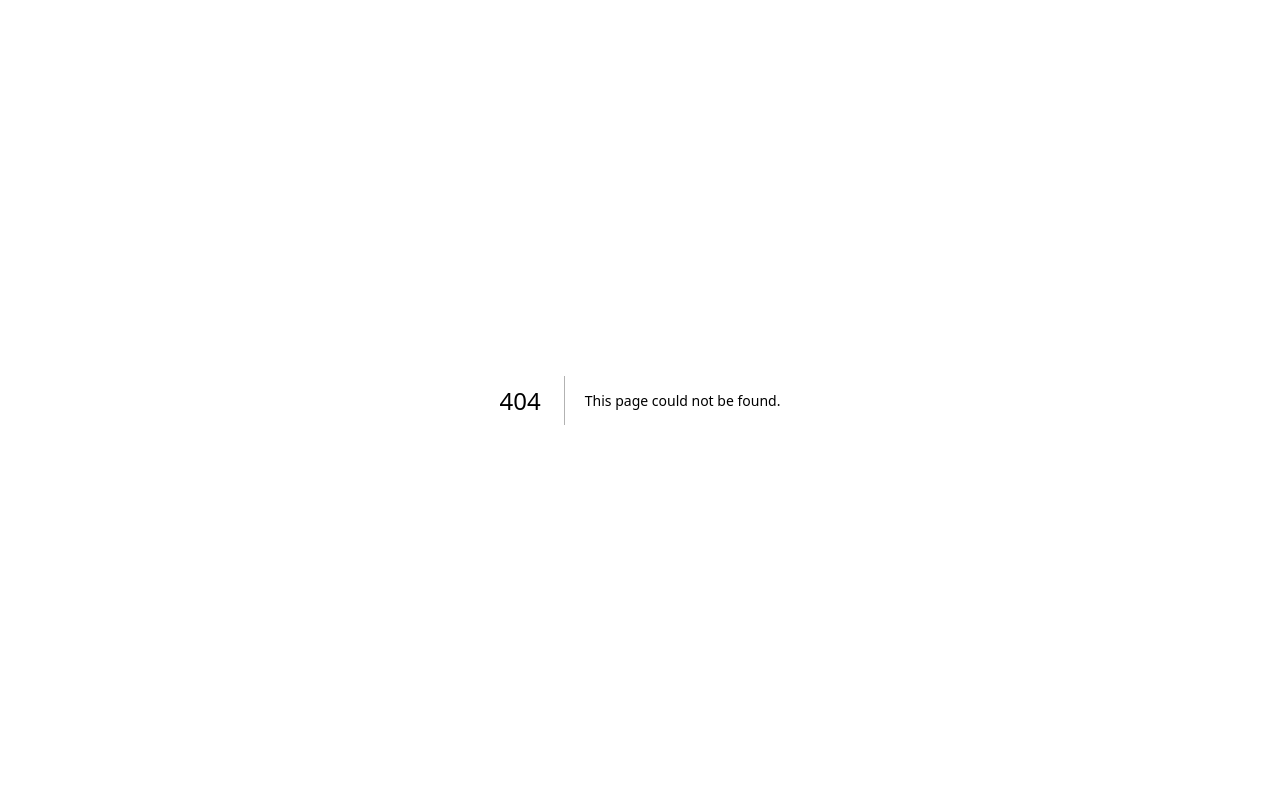
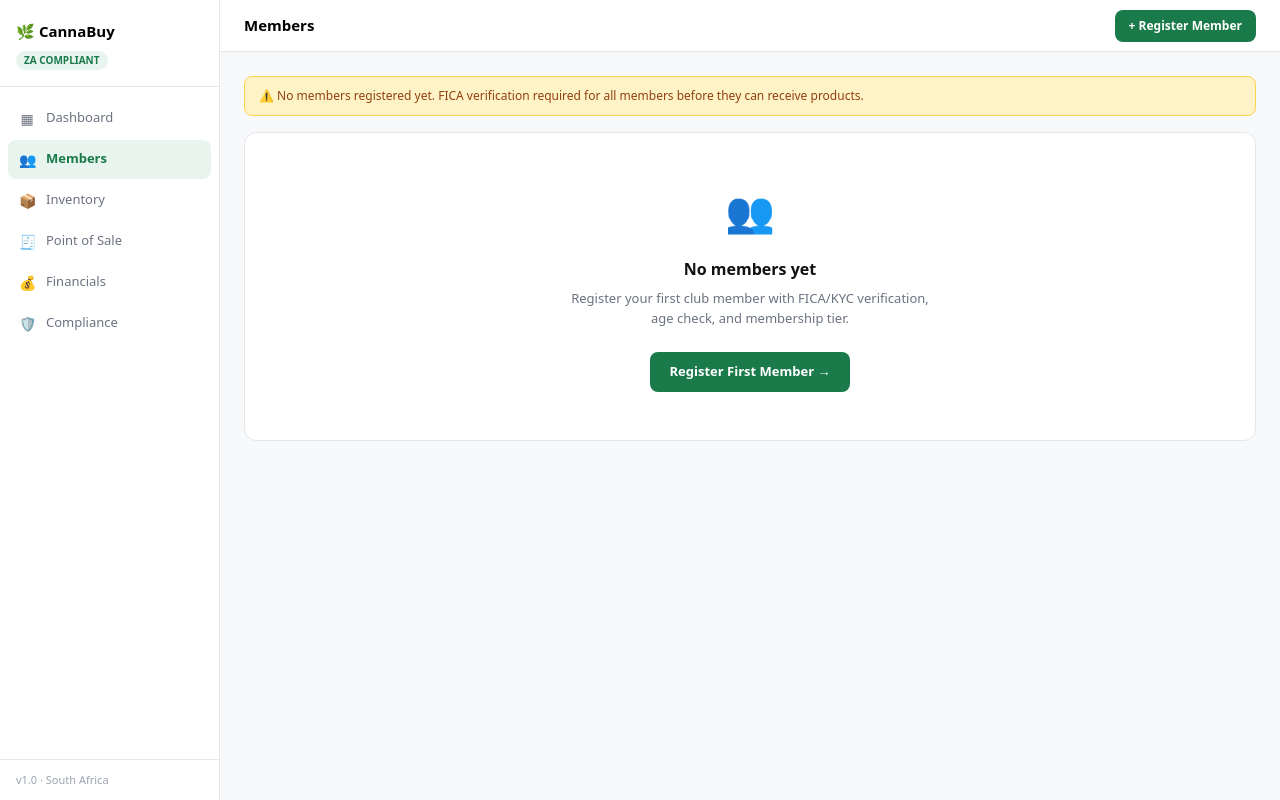
Before and after one commit to Metavestor/cannabuy, a Next.js app in the folder cannabuy-platform/apps/web/: page /members in a window 1280 px wide. Before the commit this address had no page. Built offline with nearby package versions, Linux system fonts and the light colour scheme.

Commit message:
Create MembersPage component for member management

```diff
--- /dev/null
+++ b/cannabuy-platform/apps/web/src/app/members/page.tsx
@@ -0,0 +1,60 @@
+import Link from 'next/link'
+
+export default function MembersPage() {
+  return (
+    <div style={{ display:'flex', minHeight:'100vh', background:'#f8f9fa' }}>
+      <aside style={{ width:'220px', background:'white', borderRight:'0.5px solid #e5e7eb', display:'flex', flexDirection:'column', flexShrink:0 }}>
+        <div style={{ padding:'20px 16px 16px', borderBottom:'0.5px solid #e5e7eb' }}>
+          <div style={{ fontSize:'15px', fontWeight:'600' }}>🌿 CannaBuy</div>
+          <div style={{ display:'inline-block', marginTop:'8px', background:'#e8f5ef', color:'#1a7a4a', fontSize:'10px', fontWeight:'600', padding:'2px 8px', borderRadius:'10px' }}>ZA COMPLIANT</div>
+        </div>
+        <nav style={{ padding:'12px 8px', flex:1 }}>
+          {[
+            { label:'Dashboard', href:'/dashboard', icon:'▦' },
+            { label:'Members', href:'/members', icon:'👥', active:true },
+            { label:'Inventory', href:'/inventory', icon:'📦' },
+            { label:'Point of Sale', href:'/pos', icon:'🧾' },
+            { label:'Financials', href:'/financial', icon:'💰' },
+            { label:'Compliance', href:'/compliance', icon:'🛡' },
+          ].map(item => (
+            <Link key={item.href} href={item.href} style={{ textDecoration:'none' }}>
+              <div style={{ display:'flex', alignItems:'center', gap:'10px', padding:'9px 10px', borderRadius:'8px', marginBottom:'2px', fontSize:'13px', background: item.active ? '#e8f5ef' : 'transparent', color: item.active ? '#1a7a4a' : '#6b7280', fontWeight: item.active ? '600' : '400' }}>
+                <span style={{ fontSize:'14px', width:'18px', textAlign:'center' }}>{item.icon}</span>
+                {item.label}
+              </div>
+            </Link>
+          ))}
+        </nav>
+        <div style={{ padding:'12px 16px', borderTop:'0.5px solid #e5e7eb', fontSize:'11px', color:'#9ca3af' }}>v1.0 · South Africa</div>
+      </aside>
+
+      <div style={{ flex:1, display:'flex', flexDirection:'column' }}>
+        <header style={{ background:'white', borderBottom:'0.5px solid #e5e7eb', padding:'0 24px', height:'52px', display:'flex', alignItems:'center', justifyContent:'space-between' }}>
+          <div style={{ fontSize:'15px', fontWeight:'600' }}>Members</div>
+          <Link href="/members/new">
+            <button style={{ background:'#1a7a4a', color:'white', border:'none', padding:'7px 14px', borderRadius:'8px', fontSize:'12px', fontWeight:'600', cursor:'pointer' }}>+ Register Member</button>
+          </Link>
+        </header>
+
+        <div style={{ padding:'24px' }}>
+          <div style={{ background:'#fef3c7', border:'0.5px solid #fcd34d', borderRadius:'8px', padding:'10px 14px', fontSize:'12px', color:'#92400e', marginBottom:'16px' }}>
+            ⚠ No members registered yet. FICA verification required for all members before they can receive products.
+          </div>
+
+          <div style={{ background:'white', border:'0.5px solid #e5e7eb', borderRadius:'12px', padding:'48px', textAlign:'center' }}>
+            <div style={{ fontSize:'40px', marginBottom:'16px' }}>👥</div>
+            <div style={{ fontSize:'16px', fontWeight:'600', marginBottom:'8px', color:'#111' }}>No members yet</div>
+            <div style={{ fontSize:'13px', color:'#6b7280', marginBottom:'24px', maxWidth:'360px', margin:'0 auto 24px' }}>
+              Register your first club member with FICA/KYC verification, age check, and membership tier.
+            </div>
+            <Link href="/members/new">
+              <button style={{ background:'#1a7a4a', color:'white', border:'none', padding:'10px 20px', borderRadius:'8px', fontSize:'13px', fontWeight:'600', cursor:'pointer' }}>
+                Register First Member →
+              </button>
+            </Link>
+          </div>
+        </div>
+      </div>
+    </div>
+  )
+}
```
